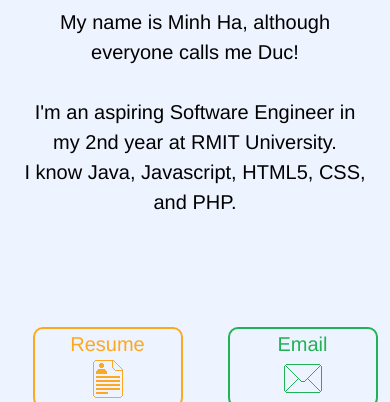
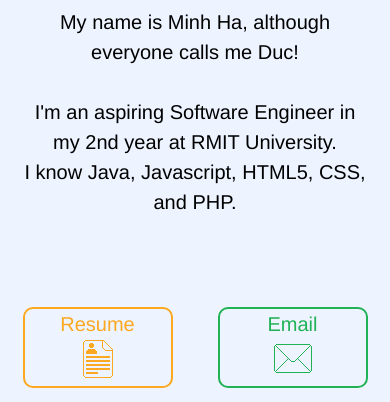
Before and after one commit to GitAYYYer/Duc-Ha-Website, a plain HTML site: page index.html in a window 390 px wide. Shown: the part 447-849 px from the top of the page. Drawn offline with nearby package versions, Linux system fonts and the light colour scheme.

Commit message:
Fixed margins! Equal margins when on phone website now

```diff
--- a/css/stylesheet.css
+++ b/css/stylesheet.css
@@ -97,7 +97,7 @@ h1 {
     border-radius: 10px;
     font-size: 20px;
     font-family: "Arimo";
-    margin: 20px auto auto 20px;
+    margin-bottom: 20px;
 }
 
 #resume {
```
